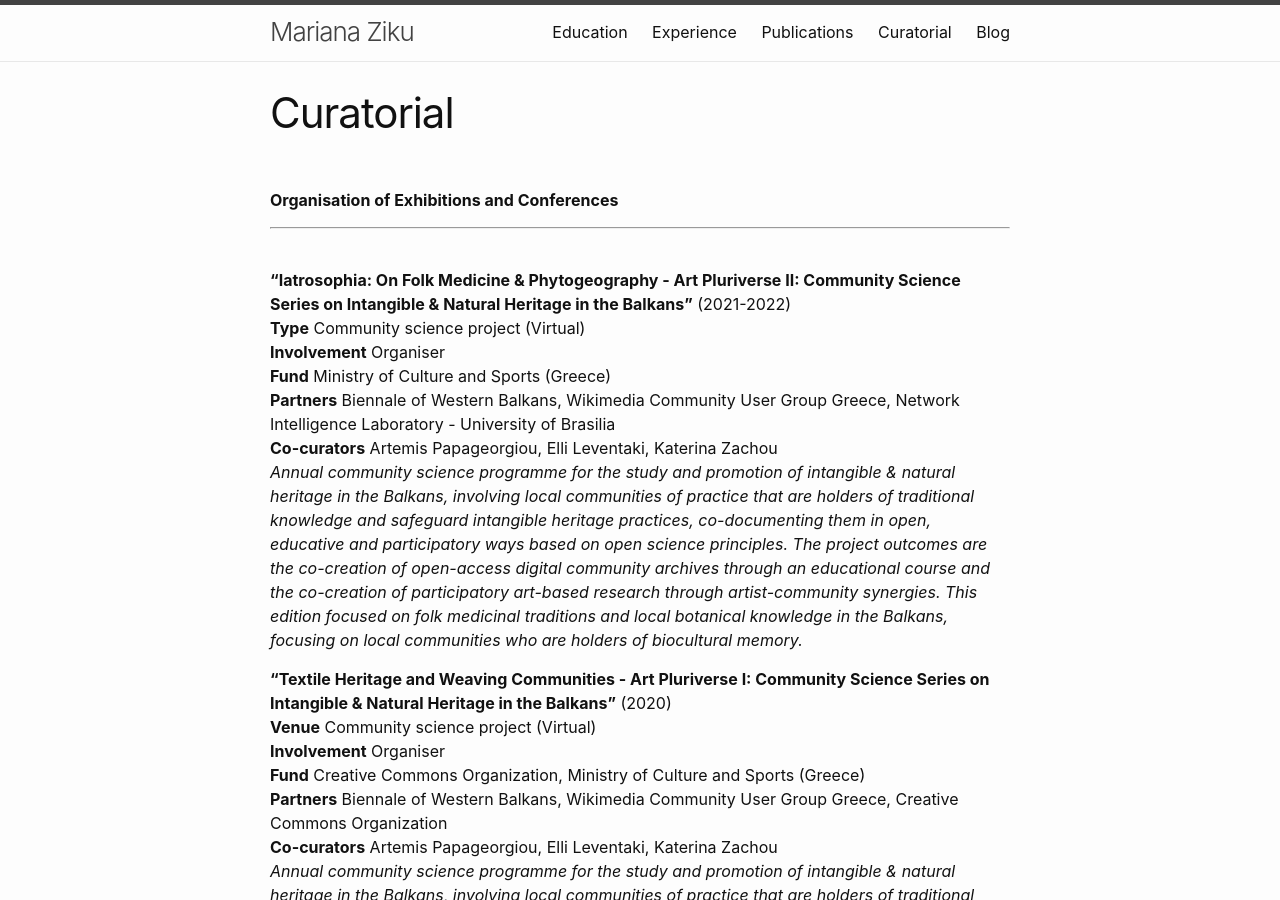
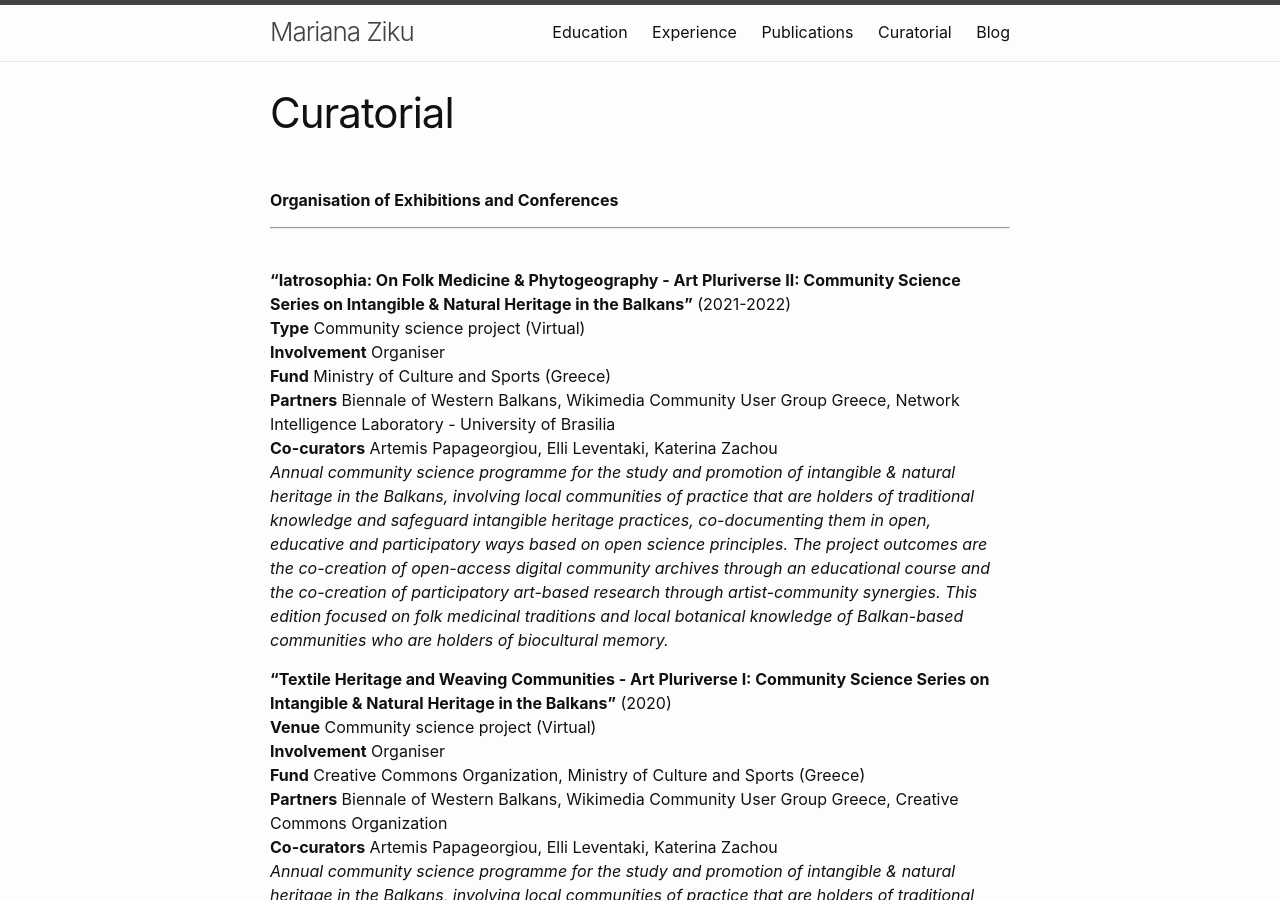
Before and after one commit to mziku/mziku.github.io, a Jekyll site: the page built from curatorial.md, in a window 1280 px wide and 900 px high. Built offline with Jekyll 4.4.1, drawn with Linux system fonts in a browser that asks for light colours.

Commit message:
Update curatorial.md

```diff
--- a/curatorial.md
+++ b/curatorial.md
@@ -16,7 +16,7 @@ navigation_weight: 4
 **Fund**	Ministry of Culture and Sports (Greece)
 **Partners**	Biennale of Western Balkans, Wikimedia Community User Group Greece, Network Intelligence Laboratory - University of Brasilia
 **Co-curators** Artemis Papageorgiou, Elli Leventaki, Katerina Zachou
-*Annual community science programme for the study and promotion of intangible & natural heritage in the Balkans, involving local communities of practice that are holders of traditional knowledge and safeguard intangible heritage practices, co-documenting them in open, educative and participatory ways based on open science principles. The project outcomes are the co-creation of open-access digital community archives through an educational course and the co-creation of participatory art-based research through artist-community synergies. This edition focused on folk medicinal traditions and local botanical knowledge in the Balkans, focusing on local communities who are holders of biocultural memory.*
+*Annual community science programme for the study and promotion of intangible & natural heritage in the Balkans, involving local communities of practice that are holders of traditional knowledge and safeguard intangible heritage practices, co-documenting them in open, educative and participatory ways based on open science principles. The project outcomes are the co-creation of open-access digital community archives through an educational course and the co-creation of participatory art-based research through artist-community synergies. This edition focused on folk medicinal traditions and local botanical knowledge of Balkan-based communities who are holders of biocultural memory.*
 
 **“Textile Heritage and Weaving Communities - Art Pluriverse I: Community Science Series on Intangible & Natural Heritage in the Balkans”** (2020)
 **Venue**	Community science project (Virtual)
```
